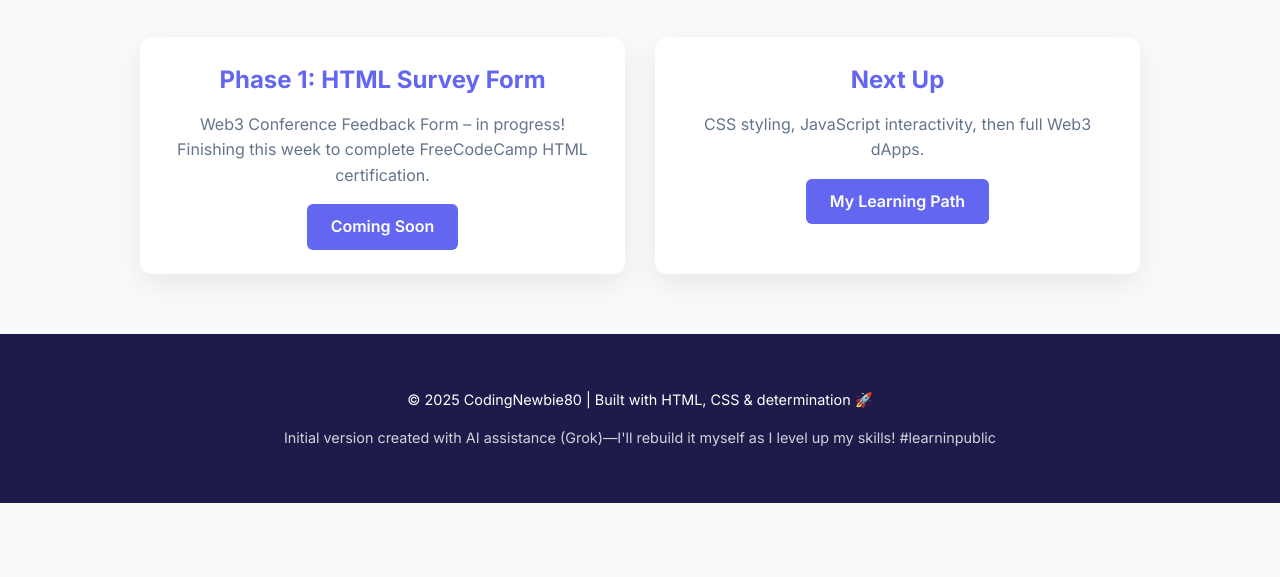
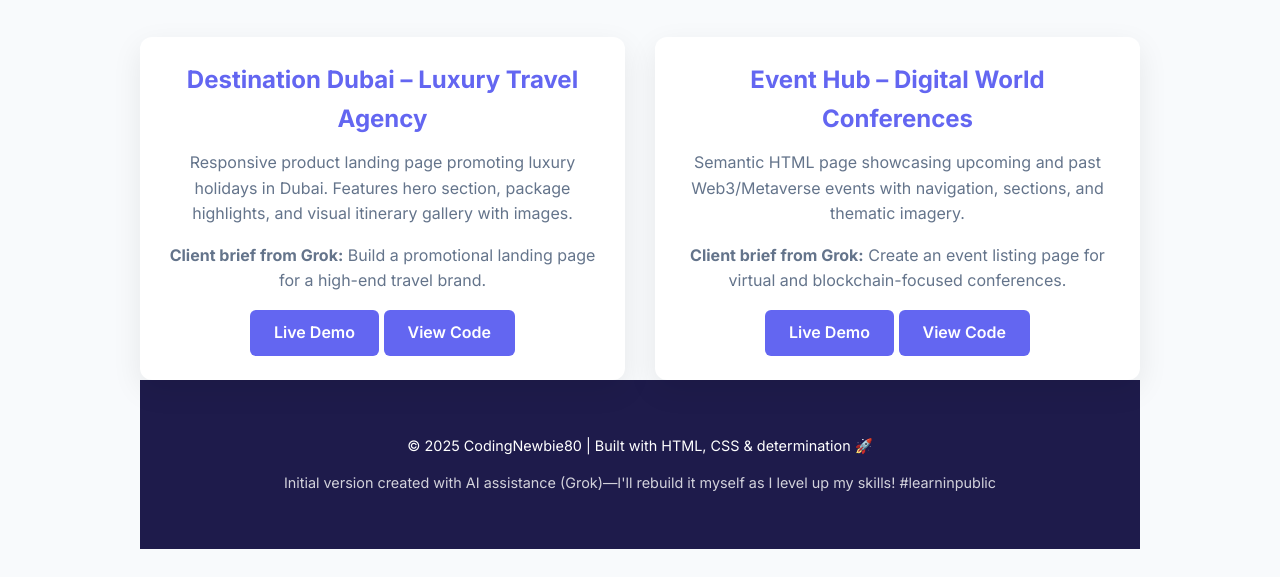
Before and after one commit to CodingNewbie80/CodingNewbie80.github.io, a plain HTML site: page index.html in a window 1280 px wide. Shown: the part 660-1237 px from the top of the page. Before the commit the page ends 1163 px from the top, so only its background shows below. Drawn offline with Linux system fonts and the light colour scheme.

Commit message:
Add first two portfolio projects: Destination Dubai and Event Hub

```diff
--- a/index.html
+++ b/index.html
@@ -43,18 +43,21 @@
         <div class="projects-grid">
             <div class="project-card">
                 <div class="project-content">
-                    <h3>Phase 1: HTML Survey Form</h3>
-                    <p>Web3 Conference Feedback Form – in progress!<br>Finishing this week to complete FreeCodeCamp HTML certification.</p>
-                    <a href="#" class="btn">Coming Soon</a>
-                </div>
+                <h3>Destination Dubai – Luxury Travel Agency</h3>
+                <p>Responsive product landing page promoting luxury holidays in Dubai. Features hero section, package highlights, and visual itinerary gallery with images.</p>
+                <p><strong>Client brief from Grok:</strong> Build a promotional landing page for a high-end travel brand.</p>
+                <a href="https://codingnewbie80.github.io/destination-dubai/" target="_blank" class="btn">Live Demo</a>
+                <a href="https://github.com/CodingNewbie80/destination-dubai" target="_blank" class="btn">View Code</a>
             </div>
-            <!-- Add more cards here as you complete projects -->
-            <div class="project-card">
-                <div class="project-content">
-                    <h3>Next Up</h3>
-                    <p>CSS styling, JavaScript interactivity, then full Web3 dApps.</p>
-                    <a href="https://freecodecamp.org" target="_blank" class="btn">My Learning Path</a>
-                </div>
+        </div>
+
+        <div class="project-card">
+            <div class="project-content">
+                <h3>Event Hub – Digital World Conferences</h3>
+                <p>Semantic HTML page showcasing upcoming and past Web3/Metaverse events with navigation, sections, and thematic imagery.</p>
+                <p><strong>Client brief from Grok:</strong> Create an event listing page for virtual and blockchain-focused conferences.</p>
+                <a href="https://codingnewbie80.github.io/event-hub/" target="_blank" class="btn">Live Demo</a>
+                <a href="https://github.com/CodingNewbie80/event-hub" target="_blank" class="btn">View Code</a>
             </div>
         </div>
     </div>
```
